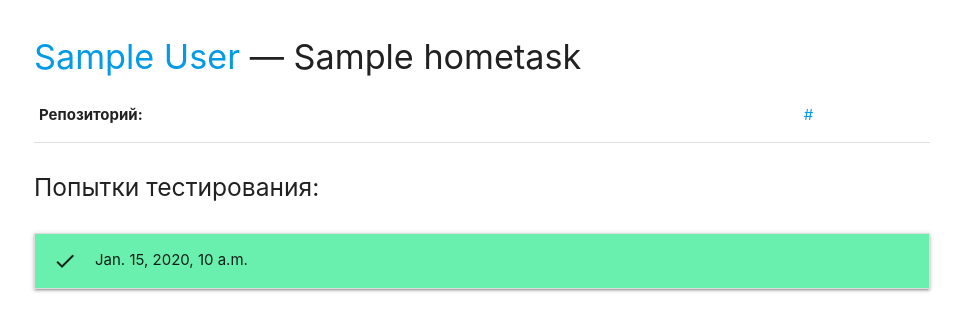
After one commit to mangoozt/shp, a Django app: page /students/homework/00000000-0000-0000-0000-000000000001 in a window 1280 px wide. The commit adds this page. Shown: the top 331 px of the page, without its empty margins (158-1121 px from the left). Run offline with Django 3.2, Linux system fonts and the light colour scheme; tables that the repository leaves empty hold one stand-in row (values such as "Sample post"); some libraries are stand-ins or nearby versions.

Commit message:
Homework page

```diff
--- a/homework/models.py
+++ b/homework/models.py
@@ -1,7 +1,10 @@
+import json
+
 from django.db import models
 import uuid
 from django.db.models.signals import post_save
 from django.dispatch import receiver
+from django.utils.html import escape
 from django_q.tasks import async_task
 
 
@@ -45,16 +48,39 @@ class Homework(models.Model):
     class Meta:
         unique_together = ['student', 'hometask']
 
+    def __str__(self):
+        return str(self.hometask.name + '-' + self.student.name)
+
 
 class TestAttempt(models.Model):
     id = models.UUIDField(primary_key=True, default=uuid.uuid4, editable=False)
     name = models.TextField(max_length=500)
     homework = models.ForeignKey(Homework, related_name='attempts', on_delete=models.deletion.SET_NULL, null=True)
     datetime = models.DateTimeField()
-    finished = models.DateTimeField(null=True)
-    log = models.TextField(max_length=5000)
+    finished = models.DateTimeField(blank=True, null=True)
+    log = models.TextField(max_length=5000, blank=True)
     passed = models.BooleanField(default=False)
     score = models.IntegerField()
+
+    @property
+    def nice_log(self):
+        try:
+            json_log = json.loads(self.log)
+            text = ''
+            i = 0
+            for test in json_log['tests']:
+                if "safe" in test and test["safe"] is True:
+                    test_name = test['name']
+                else:
+                    test_name = '#' + str(i)
+                    i += 1
+                text += f"{test_name:20}: {'Passed' if test['passed'] else 'Failed'} \n"
+                if "safe" in test and test["safe"] is True:
+                    if "message" in test:
+                        text += test["message"] + '\n'
+            return escape(text)
+        except:
+            return "Can't parse log"
 
 
 @receiver(post_save, sender=TestAttempt)
--- a/homework/urls.py
+++ b/homework/urls.py
@@ -26,9 +26,10 @@ router.register(r'hometask', views.HometaskViewSet)
 
 urlpatterns = [
     path('api', include(router.urls)),
-    path('', views.search_view),
+    path('', views.search_view, name='main'),
     path('students', views.UserListView.as_view()),
     path('student/<uuid:student_id>', views.student_page, name='student_page'),
+    path('homework/<uuid:homework_id>', views.homework_page, name='homework_page'),
     path('bulk_students_upload', views.bulk_students_upload),
     path('api-auth/', include('rest_framework.urls'))
 ]
--- a/homework/views.py
+++ b/homework/views.py
@@ -53,7 +53,14 @@ def student_page(request, student_id=None):
     if student_id is not None:
         student = get_object_or_404(Student, id=student_id)
         return render(request, 'student_page.html', {'student': student})
-    return render(request, 'main.html')
+    return HttpResponseRedirect(reverse('main'))
+
+
+def homework_page(request, homework_id=None):
+    if homework_id is not None:
+        homework = get_object_or_404(Homework, id=homework_id)
+        return render(request, 'homework_page.html', {'homework': homework})
+    return HttpResponseRedirect(reverse('main'))
 
 
 class StudentViewSet(mixins.CreateModelMixin,
--- /dev/null
+++ b/templates/homework_page.html
@@ -0,0 +1,47 @@
+{% extends 'main.html' %}
+{% block page_title %}
+    {{ homework.student.name }} &mdash; {{ homework.hometask.name }}
+{% endblock %}
+{% block content %}
+    <div class="section">
+        <h4><a href="{% url 'student_page' student_id=homework.student.id %}">{{ homework.student.name }}</a>
+            &mdash; {{ homework.hometask.name }}</h4>
+        <table>
+            <tr>
+                <th>Репозиторий:</th>
+                <td><a href="{{ homework.git_repository_url }}">{{ homework.git_repository_url }}</a></td>
+            </tr>
+        </table>
+    </div>
+    <h5>Попытки тестирования:</h5>
+    <div class="section">
+        <ul class="collapsible">
+            {% for test in homework.attempts.all %}
+                <li>
+                    <div class="collapsible-header{% if test.passed %} green accent-2{% else %} deep-orange accent-2{% endif %}">
+                        <i class="material-icons">
+                            {% if test.passed %}check{% else %}clear{% endif %}
+                        </i>{{ test.datetime }}
+                    </div>
+                    <div class="collapsible-body{% if test.passed %} green accent-1{% else %} deep-orange accent-1{% endif %}">
+                        <pre>{{ test.nice_log }}</pre>
+                    </div>
+                </li>
+            {% endfor %}
+        </ul>
+    </div>
+    <style>
+        pre {
+            white-space: pre-wrap;
+            white-space: -moz-pre-wrap;
+            white-space: -pre-wrap;
+            white-space: -o-pre-wrap;
+            word-wrap: break-word;
+        }
+    </style>
+    <script type="text/javascript">
+        $(document).ready(function () {
+            $('.collapsible').collapsible();
+        });
+    </script>
+{% endblock %}
--- a/templates/student_page.html
+++ b/templates/student_page.html
@@ -4,7 +4,7 @@
 {% endblock %}
 {% block content %}
     <div class="section">
-        <h5>{{ student.name }}:</h5>
+        <h5>{{ student.name }}</h5>
         <table>
             <tr>
                 <th>Группа:</th>
@@ -16,7 +16,7 @@
         <h6>Домашние работы:</h6>
         <div class="collection with-header">
             {% for homework in student.homeworks.all %}
-                <a class="collection-item" href="#">{{ homework.hometask.name }}</a>
+                <a class="collection-item" href="{% url 'homework_page' homework_id=homework.id %}">{{ homework.hometask.name }}</a>
             {% endfor %}
         </div>
 
```
Also changed, not shown: homework/admin.py (+11 -6 lines), homework/migrations/0001_initial.py.
